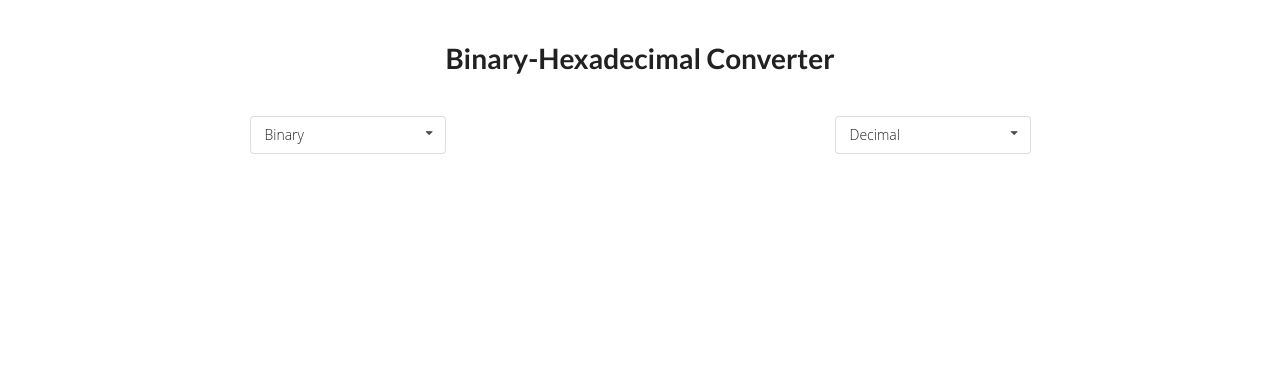
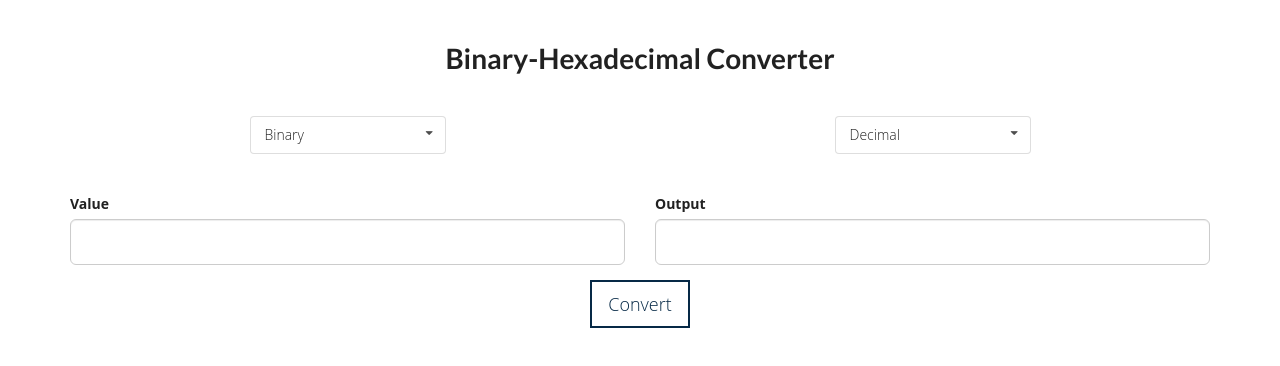
Before and after one commit to benpleitner/binary-hex-converter, a plain HTML site: page index.html in a window 1280 px wide. Drawn offline with nearby package versions, Linux system fonts and the light colour scheme.

Commit message:
basic ui

```diff
--- a/index.css
+++ b/index.css
@@ -13,3 +13,57 @@ body {
 	padding-top: 40px;
 	padding-bottom: 40px;
 }
+
+.padding-top {
+	padding-top: 40px;
+}
+
+.btn-geckoboard {
+  display: inline-block;
+  padding: 10px 16px;
+  margin-bottom: 0;
+  font-size: 18px;
+  font-weight: 300;
+  line-height: 1.42857143;
+  text-align: center;
+  white-space: nowrap;
+  vertical-align: middle;
+  -ms-touch-action: manipulation;
+  touch-action: manipulation;
+  cursor: pointer;
+  -webkit-user-select: none;
+  border: 2px solid transparent;
+  border-radius: 0px;
+  -webkit-transition: color 0.3s ease, background 0.3s ease;
+  -moz-transition: color 0.3s ease, background 0.3s ease;
+  -ms-transition: color 0.3s ease, background 0.3s ease;
+  -o-transition: color 0.3s ease, background 0.3s ease;
+}
+
+.btn-group-lg>.btn, .btn-lg {
+  padding: 10px 16px;
+  font-size: 18px;
+  line-height: 1.3333333;
+}
+
+.btn-outline {
+  color: #062946;
+  background-color: transparent;
+  border-color: #062946;
+}
+
+.btn-geckoboard:hover {
+  -webkit-transition: color 0.3s ease, background 0.3s ease;
+  -moz-transition: color 0.3s ease, background 0.3s ease;
+  -ms-transition: color 0.3s ease, background 0.3s ease;
+  -o-transition: color 0.3s ease, background 0.3s ease;
+  background-color: #062946;
+  color: white;
+  text-decoration: none;
+}
+
+.btn-geckoboard:focus {
+    background-color: rgba(0, 0, 0, 0);
+    color: #062946;
+    text-decoration: none;
+}
--- a/index.html
+++ b/index.html
@@ -50,14 +50,26 @@
             </div>
           </div>
         </div>
-
       </div>
 
-      <!-- <form>
-        <div class="form-group">
-          <input class="form-control" id="number" placeholder="Number">
+      <div class="row">
+        <form role="form">
+          <div class="form-group col-md-6 padding-top">
+            <label for="inputlg">Value</label>
+            <input class="form-control input-lg" id="inputlg" type="text">
+          </div>
+          <div class="form-group col-md-6 padding-top">
+            <label for="input">Output</label>
+            <input class="form-control input-lg" id="input" type="text">
+          </div>
+        </form>
+      </div>
+
+      <div class="row">
+        <div class="center">
+          <button type="button" class="btn-geckoboard btn-outline btn-lg" id="convert">Convert</button>
         </div>
-      </form> -->
+      </div>
 
     </div>
   </body>
```
